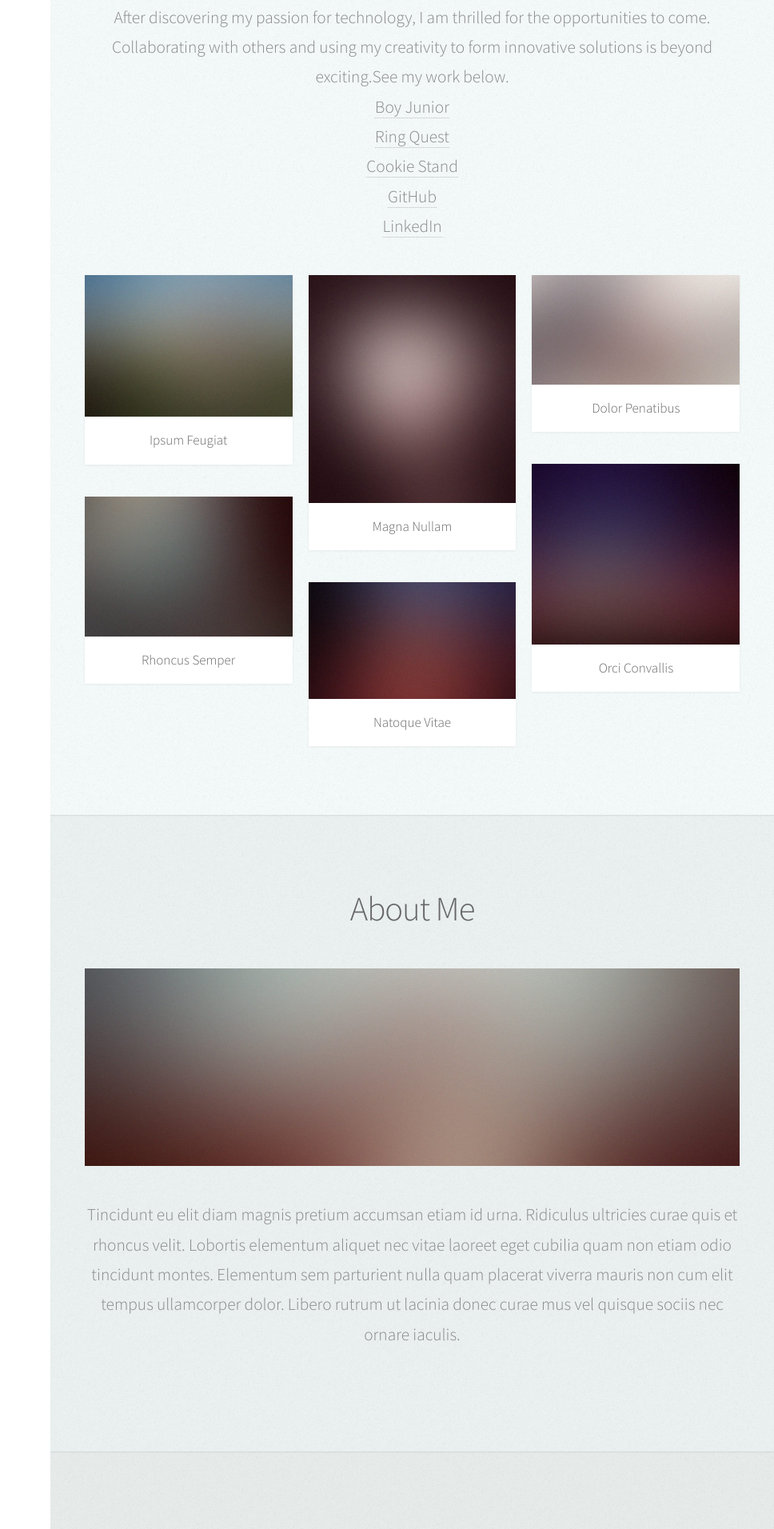
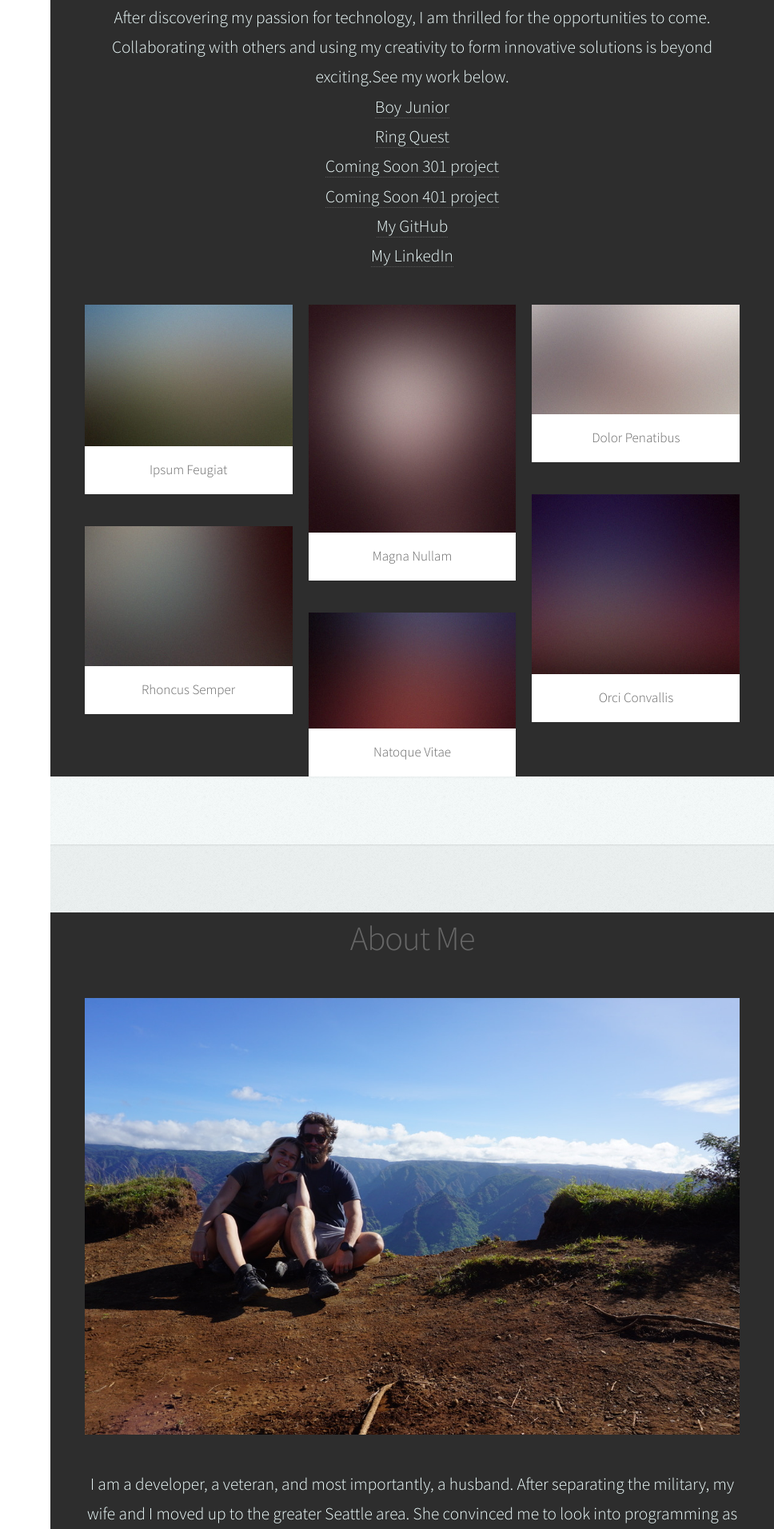
Before and after one commit to AndrewCS149/portfolio, a plain HTML site: page index.html in a window 1280 px wide. Shown: the part 888-2800 px from the top of the page at 80% size, without its empty margins (312-1280 px from the left). Drawn offline with Linux system fonts and the light colour scheme.

Commit message:
Add dark mode theme. Update about me.

```diff
--- /dev/null
+++ b/assets/css/theme.css
@@ -0,0 +1,12 @@
+#about>div,
+#portfolio>div,
+#contact>div {
+  background-color: #2d2d2d;
+  color: azure;
+}
+
+#header>div {
+  background-color: #1d1d1d;
+}
+
+/* TODO: fix this layout */
--- a/index.html
+++ b/index.html
@@ -13,6 +13,7 @@
 	<link rel="stylesheet" href="assets/css/base.css" />
 	<link rel="stylesheet" href="assets/css/layout.css" />
 	<link rel="stylesheet" href="assets/css/modules.css" />
+	<link rel="stylesheet" href="assets/css/theme.css" />
 </head>
 
 <body class="is-preload">
@@ -24,9 +25,9 @@
 
 			<!-- Logo -->
 			<div id="logo">
-				<span class="image avatar48"><img src="images/avatar.jpg" alt="" /></span>
-				<h1 id="title">Jane Doe</h1>
-				<p>Hyperspace Engineer</p>
+				<span class="image avatar48"><img src="images/me.jpg" alt="" /></span>
+				<h1 id="title">Andrew Smith</h1>
+				<p>Software Developer</p>
 			</div>
 
 			<!-- Nav -->
@@ -64,7 +65,7 @@
 			<div class="container">
 
 				<header>
-					<h2 class="alt">Hi! I'm <strong>Andrew</strong>, a software developer</h2>
+					<h2 class="alt">I'm Andrew, and I'm a software developer</h2>
 					<p>Former special operator turned software developer. Passionate about creating </br>innovative solutions and
 						collaborating with like-minded individuals. </p>
 				</header>
@@ -78,7 +79,7 @@
 
 		<!-- Portfolio -->
 		<section id="portfolio" class="two">
-			<div class="container">
+			<div class="container" class="not">
 
 				<header>
 					<h2>Portfolio</h2>
@@ -88,9 +89,10 @@
 					others and using my creativity to form innovative solutions is beyond exciting.See my work below.</br>
 					<a href="https://github.com/AndrewCS149/Boy-Junior">Boy Junior</a><br>
 					<a href="https://andrewcs149.github.io/Ring-Quest/">Ring Quest</a><br>
-					<a href="https://andrewcs149.github.io/cookie-stand/">Cookie Stand</a><br>
-					<a href="https://github.com/AndrewCS149">GitHub</a><br>
-					<a href="https://www.linkedin.com/in/andrew149/">LinkedIn</a><br>
+					<a href="#">Coming Soon 301 project</a><br>
+					<a href="#">Coming Soon 401 project</a><br>
+					<a href="https://github.com/AndrewCS149">My GitHub</a><br>
+					<a href="https://www.linkedin.com/in/andrew149/">My LinkedIn</a><br>
 				</p>
 
 				<div class="row">
@@ -149,14 +151,14 @@
 					<h2>About Me</h2>
 				</header>
 
-				<a href="#" class="image featured"><img src="images/pic08.jpg" alt="" /></a>
+				<a href="#" class="image featured"><img src="images/hawaii-3.jpeg" alt="" /></a>
 
-				<p>Tincidunt eu elit diam magnis pretium accumsan etiam id urna. Ridiculus
-					ultricies curae quis et rhoncus velit. Lobortis elementum aliquet nec vitae
-					laoreet eget cubilia quam non etiam odio tincidunt montes. Elementum sem
-					parturient nulla quam placerat viverra mauris non cum elit tempus ullamcorper
-					dolor. Libero rutrum ut lacinia donec curae mus vel quisque sociis nec
-					ornare iaculis.</p>
+				<p>I am a developer, a veteran, and most importantly, a husband. After separating the military, my wife and I
+					moved up to the greater Seattle area. She convinced me to look into programming as a career and I was soon
+					hooked. COVID-19 struck and my wife's career was at risk. I convinced her to attend a coding bootcamp with me.
+					We are now both software developers. She convinced me to code, and then I convinced her to code. In
+					retrospect, she convinced herself to code.
+				</p>
 
 			</div>
 		</section>
@@ -215,3 +217,5 @@
 </body>
 
 </html>
+
+<!-- TODO: shrink profile picture -->
```
Also changed, not shown: images/hawaii-2.jpeg (added), images/hawaii-3.jpeg (added), images/hawaii.jpeg (added), images/me.jpg (added), images/space-needle.jpeg (added), images/star-wars.jpeg (added), 1 other file.
